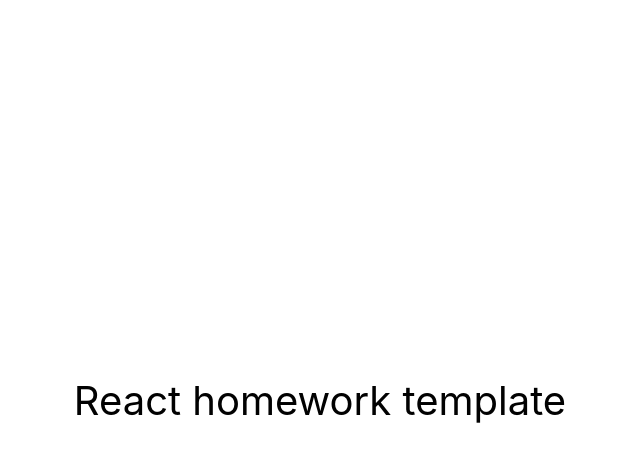
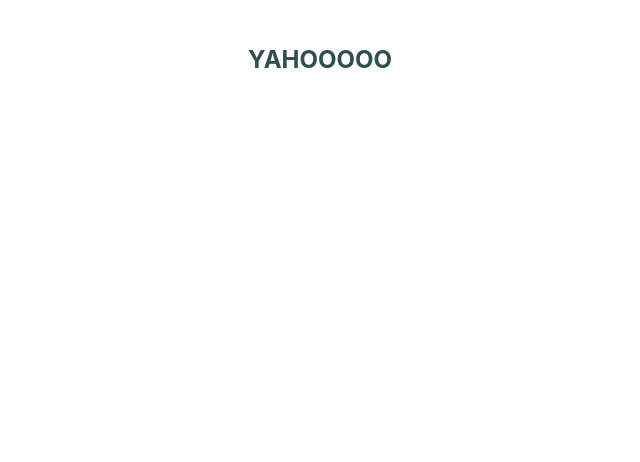
Before and after one commit to teiatan/goit-react-hw-04-feedback, a React (Create React App) app: page / in a window 1280 px wide. Shown: the top 462 px of the page, without its empty margins (320-960 px from the left). Built offline with nearby package versions, Linux system fonts and the light colour scheme.

Commit message:
added section component

```diff
--- a/package.json
+++ b/package.json
@@ -7,6 +7,8 @@
     "@testing-library/jest-dom": "^5.16.3",
     "@testing-library/react": "^12.1.4",
     "@testing-library/user-event": "^13.5.0",
+    "clsx": "^1.2.1",
+    "prop-types": "^15.8.1",
     "react": "^18.1.0",
     "react-dom": "^18.1.0",
     "react-scripts": "5.0.1",
--- a/src/components/App.jsx
+++ b/src/components/App.jsx
@@ -1,16 +1,14 @@
+import { Section } from './Section/section';
+
+
 export const App = () => {
   return (
-    <div
-      style={{
-        height: '100vh',
-        display: 'flex',
-        justifyContent: 'center',
-        alignItems: 'center',
-        fontSize: 40,
-        color: '#010101'
-      }}
-    >
-      React homework template
-    </div>
+    <>
+
+      <Section name="beginning" title="Yahooooo">
+
+      </Section>
+
+    </>
   );
 };
--- /dev/null
+++ b/src/components/Section/section.js
@@ -0,0 +1,18 @@
+import PropTypes from 'prop-types';
+import clsx from 'clsx';
+import css from './section.module.css';
+
+export function Section({name, title, children}) {
+    return (
+        <section className={clsx(name, css.section)}>
+            {title && (<h2 className={css.title}>{title}</h2>)}
+            {children}
+        </section>
+    );
+};
+
+Section.propTypes = {
+    name: PropTypes.string.isRequired,
+    title: PropTypes.string,
+    children: PropTypes.node,
+};
--- /dev/null
+++ b/src/components/Section/section.module.css
@@ -0,0 +1,19 @@
+.section {
+    width: 600px;
+    margin: 0 auto;
+    padding-top: 15px;
+    padding-bottom: 15px;
+}
+
+.title {
+    width: 100%;
+    padding-top: 30px;
+    padding-bottom: 30px;
+    text-align: center;
+    margin: 0;
+    background-color: white;
+    color: darkslategray;
+    text-transform: uppercase;
+    border-radius: 6px;
+
+}
```
Also changed, not shown: 1 other file (tests, documents, lock files or other folders).
